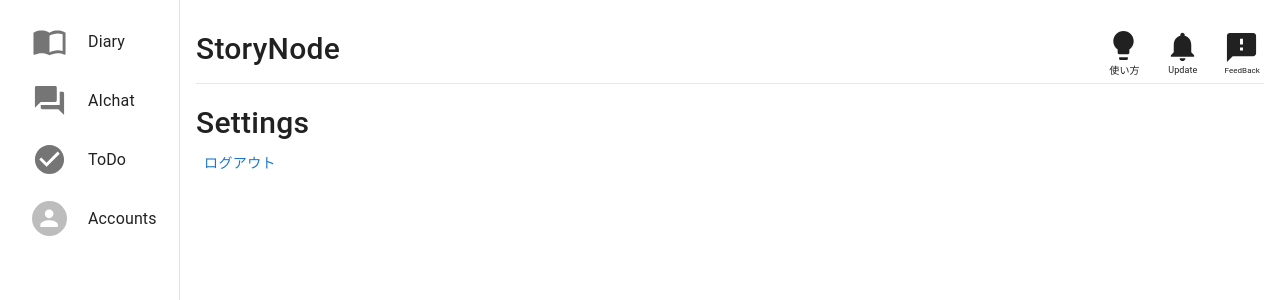
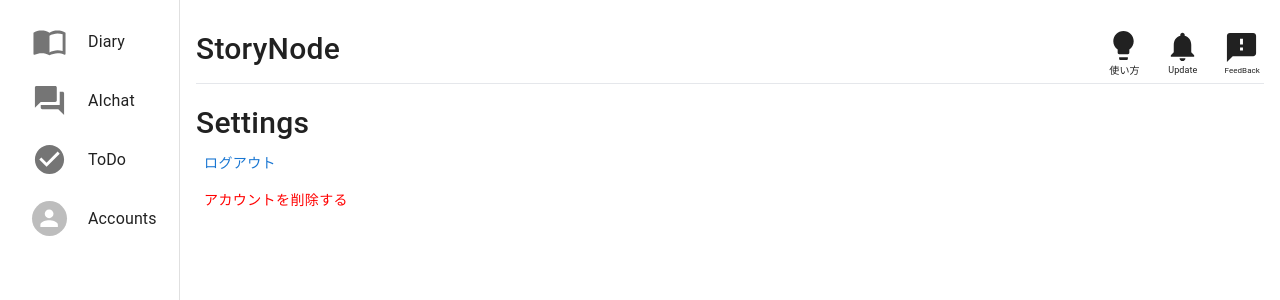
Before and after one commit to Nikesuiden/StoryNode_public, a Next.js app: page /settings in a window 1280 px wide. Shown: the top 300 px of the page. Built offline with nearby package versions, Linux system fonts and the light colour scheme; no server answers.

Commit message:
基礎機能構築中

```diff
--- a/app/settings/page.tsx
+++ b/app/settings/page.tsx
@@ -1,11 +1,10 @@
+// setting/page.tsx
+
 "use client";
 
+import DeleteUser from "@/components/elements/deleteUser/deleteUser";
 import LogoutButton from "@/components/elements/LogoutButton/LogoutButton";
-import ToDoInput from "@/components/elements/todoInput/todoInput";
-import BottomBar from "@/components/layouts/bottomBar/bottomBar";
 import MainLayout from "@/components/layouts/mainLayout/mainLayout";
-import SideBar from "@/components/layouts/sideBar/sideBar";
-import TopBar from "@/components/layouts/topBar/topBar";
 import { Button, Typography, Box } from "@mui/material";
 import { useRouter } from "next/navigation";
 
@@ -21,6 +20,8 @@ export default function Settings() {
       </Typography>
 
       <LogoutButton />
+
+      <DeleteUser />
     </MainLayout>
   );
 }
--- /dev/null
+++ b/components/elements/deleteUser/deleteUser.tsx
@@ -0,0 +1,30 @@
+import { createClient } from "@/utils/supabase/client";
+import { Box, Button } from "@mui/material";
+import { User } from "@supabase/supabase-js";
+
+interface UserProps{
+    UserProp: string;
+}
+
+const DeleteUser = ({ UserProp }: UserProps) => { // Props をオブジェクトから展開
+    const handleDeleteUser = async () => {
+      const supabase = await createClient();
+      try {
+        const { data, error } = await supabase.auth.admin.deleteUser(UserProp);
+        if (error) throw error;
+        console.log("User deleted successfully", data);
+      } catch (error) {
+        console.error("Error deleting user:", error);
+      }
+    };
+
+    return (
+      <Box>
+        <Button sx={{ color: "red" }} onClick={handleDeleteUser}>
+          アカウントを削除する
+        </Button>
+      </Box>
+    );
+  };
+
+  export default DeleteUser;
--- a/components/layouts/mainLayout/mainLayout.tsx
+++ b/components/layouts/mainLayout/mainLayout.tsx
@@ -1,11 +1,11 @@
 import { Box, CircularProgress } from "@mui/material";
 import SideBar from "../sideBar/sideBar";
 import BottomBar from "../bottomBar/bottomBar";
-import { ReactNode, useState, useEffect } from "react";
+import React, { ReactNode, useState, useEffect, isValidElement, cloneElement } from "react";
 import TopBar from "../topBar/topBar"; // Supabaseクライアントのインポート
 import { useRouter } from "next/navigation";
 import { createClient } from "@/utils/supabase/client";
-import { findOrCreateUser } from "@/utils/prisma/findOrCreateUser";
+import DeleteUser from "@/components/elements/deleteUser/deleteUser";
 import { User } from "@supabase/supabase-js";
 
 interface MainLayoutProps {
@@ -14,6 +14,7 @@ interface MainLayoutProps {
 
 const MainLayout = ({ children }: MainLayoutProps) => {
   const [user, setUser] = useState<User | null>(null);
+  const [userId, setUserId] = useState<string>("");
 
   const router = useRouter();
 
@@ -29,15 +30,26 @@ const MainLayout = ({ children }: MainLayoutProps) => {
       if (error) throw error;
 
       setUser(data?.user ?? null);
+      setUserId(data.user.id ?? "");
     } catch (error) {
       console.error("ユーザー取得エラー:", error);
       setUser(null);
+      setUserId("")
     }
   };
 
   useEffect(() => {
     fetchUser();
   }, []);
+
+  // 特定の子コンポーネントに props を追加
+  const enhancedChildren = React.Children.map(children, (child) => {
+    if (isValidElement(child) && child.type === DeleteUser) {
+      return cloneElement(child as React.ReactElement<UserProps>, { UserProp: userId });
+    }
+    return child;
+  });
+
 
   return (
     <Box
@@ -76,7 +88,7 @@ const MainLayout = ({ children }: MainLayoutProps) => {
       {/* アプリ情報 */}
       <Box sx={{ flex: 4 }}>
         <TopBar user={user} />
-        {children}
+        {enhancedChildren}
       </Box>
     </Box>
   );
```
